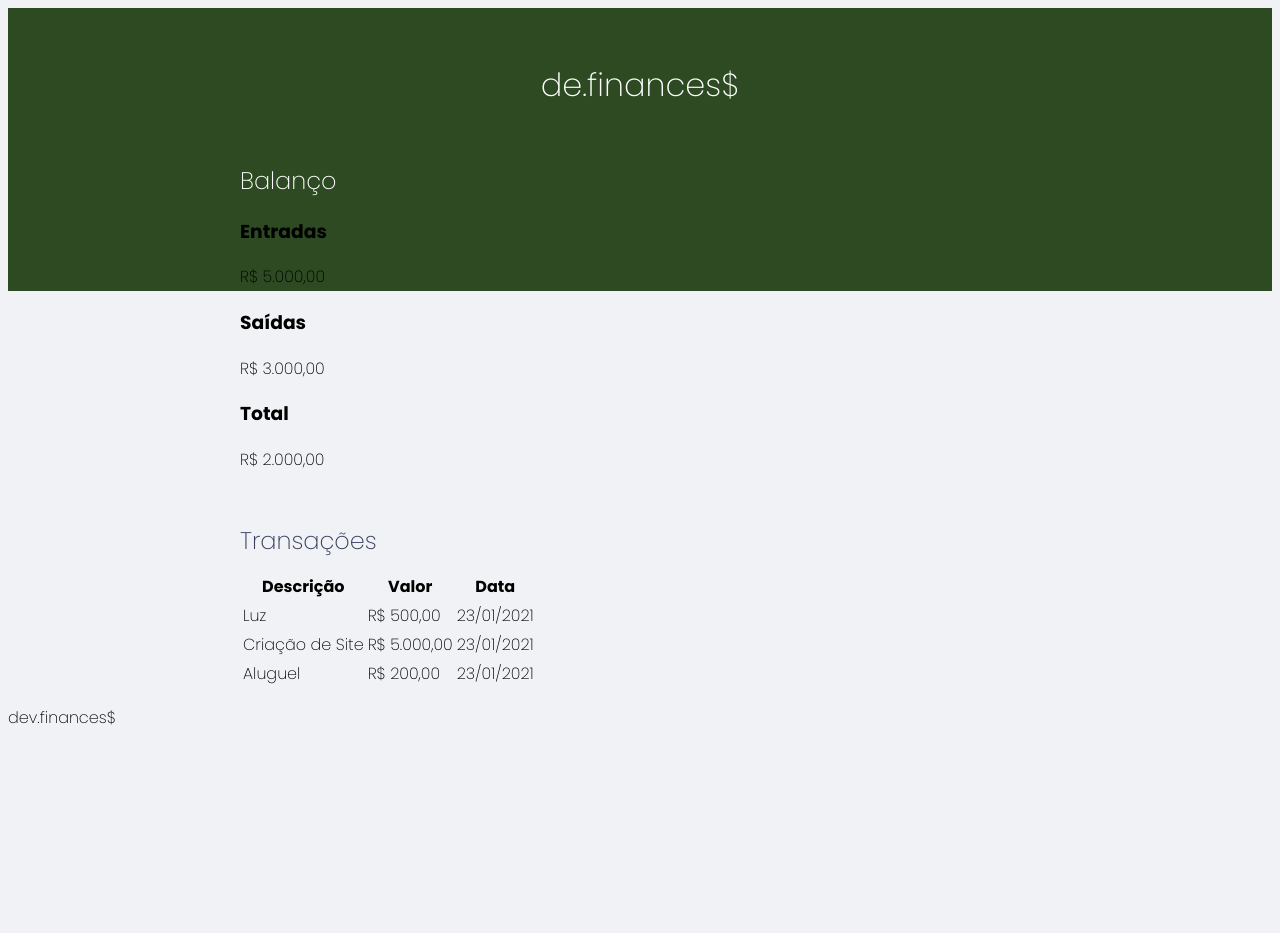
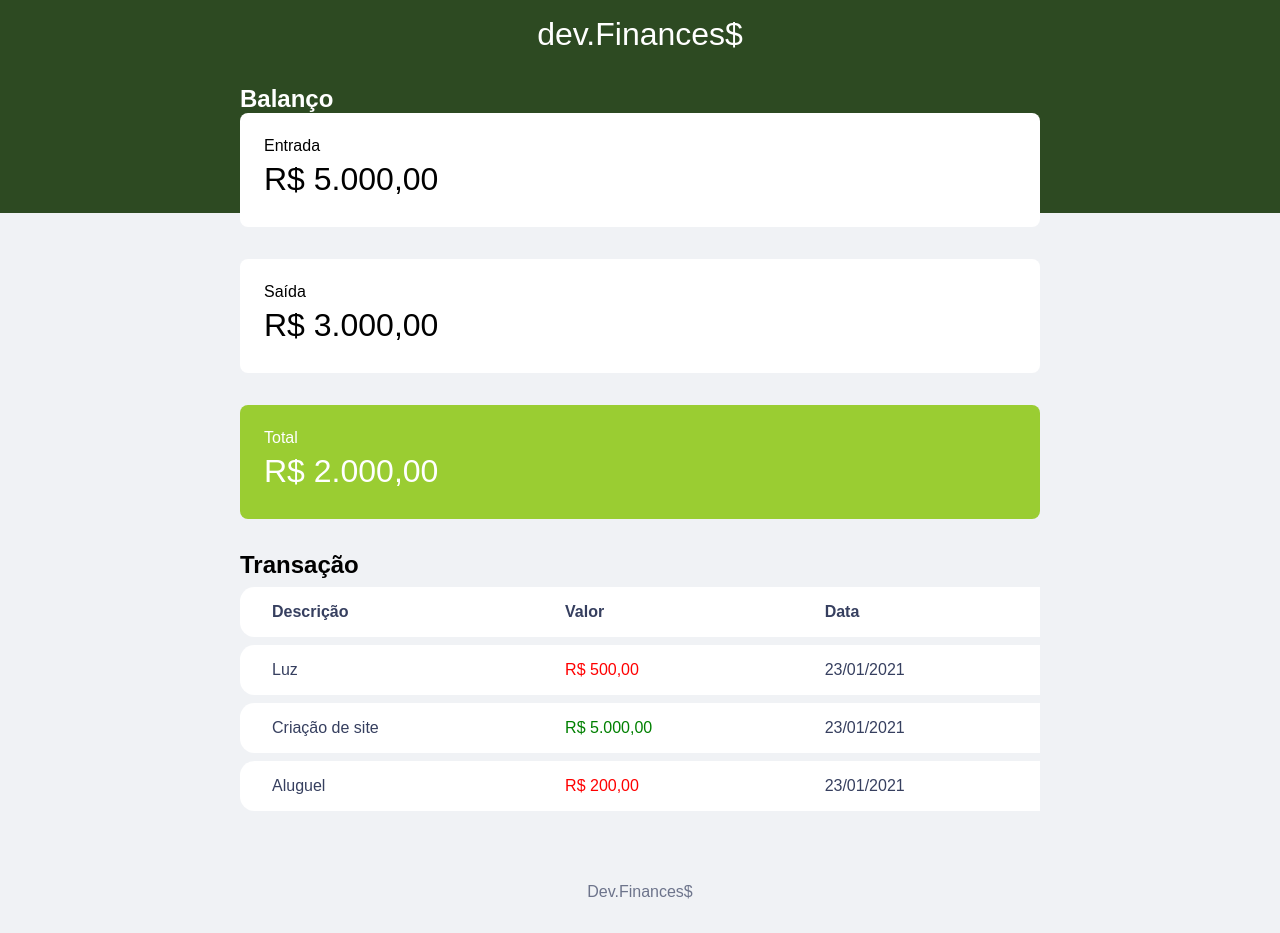
Before and after one commit to bramachadobr/DevFinances2, a plain HTML site: page index.html in a window 1280 px wide. Before the commit the page ends 800 px from the top, so only its background shows below. Drawn offline with Linux system fonts and the light colour scheme.

Commit message:
Atualziacao

```diff
--- a/index.html
+++ b/index.html
@@ -1,47 +1,44 @@
 <!DOCTYPE html>
-<html lang="pt-br">
+<html lang="en">
 
 <head>
     <meta charset="UTF-8">
     <meta http-equiv="X-UA-Compatible" content="IE=edge">
     <meta name="viewport" content="width=device-width, initial-scale=1.0">
-    <title>dev.finances$</title>
+    <link rel="stylesheet" href="style2.css">
+    <link rel="preconnect" href="https://fonts.googleapis.com">
+    <link rel="preconnect" href="https://fonts.gstatic.com" crossorigin>
+    <link
+        href="https://fonts.googleapis.com/css2?family=Roboto:ital,wght@0,300;0,400;0,500;0,900;1,500;1,700&display=swap"
+        rel="stylesheet">
+    <title>Document</title>
 </head>
 
-<!-- <style>
-    body{
-        color: red;
-    }
-</style> -->
+<body class="container">
+    <header>
+        <h1 id="logo">dev.Finances$</h1>
+    </header>
+    <main class="conteiner">
 
-<link rel="stylesheet" href="./style.css">
-<link rel="preconnect" href="https://fonts.googleapis.com">
-<link rel="preconnect" href="https://fonts.gstatic.com" crossorigin>
-<link href="https://fonts.googleapis.com/css2?family=Poppins:ital,wght@0,200;0,600;0,700;0,800;1,400;1,700;1,800&display=swap" rel="stylesheet">
-
-<body>
-    <header>
-        <h1 id="logo">de.finances$</h1>
-    </header>
-
-    <main class="conteiner">
         <section id="balance">
             <h2>Balanço</h2>
-            <div id="card">
-                <h3>Entradas</h3>
+            <div class="card">
+                <h3>Entrada</h3>
                 <p>R$ 5.000,00</p>
             </div>
-            <div id="card">
-                <h3>Saídas</h3>
+            <div class="card">
+                <h3>Saída</h3>
                 <p>R$ 3.000,00</p>
             </div>
-            <div id="card">
+            <div class="card total">
                 <h3>Total</h3>
                 <p>R$ 2.000,00</p>
             </div>
         </section>
+
         <section id="transaction">
-            <h2>Transações</h2>
+            <h2>Transação</h2>
+            <div>
                 <table id="data-table">
                     <thead>
                         <tr>
@@ -53,27 +50,28 @@
                     <tbody>
                         <tr>
                             <td>Luz</td>
-                        <td>R$ 500,00</td>
+                            <td class="saida">R$ 500,00</td>
                             <td>23/01/2021</td>
                         </tr>
                         <tr>
-                        <td>Criação de Site</td>
-                        <td>R$ 5.000,00</td>
+                            <td>Criação de site</td>
+                            <td class="entrada">R$ 5.000,00</td>
                             <td>23/01/2021</td>
                         </tr>
                         <tr>
                             <td>Aluguel</td>
-                        <td>R$ 200,00</td>
+                            <td class="saida">R$ 200,00</td>
                             <td>23/01/2021</td>
                         </tr>
                     </tbody>
                 </table>
+            </div>
         </section>
-
     </main>
     <footer>
-        <p>dev.finances$</p>
+        <p>Dev.Finances$</p>
     </footer>
 
 </body>
+
 </html>
--- a/style.css
+++ b/style.css
@@ -1,3 +1,20 @@
+/*
+quando pegar o html pelo id usar # no CSS
+quando pegar o html pela class usar o . no CSS
+quando pelar o html pelo nome do componente usar apenas o nome do componento no CSS
+*/
+
+
+:root{
+    --dark-color: #363f5f;
+}
+
+*{
+    margin: 0;
+    padding: 0;
+    box-sizing: border-box;
+}
+
 body{
     background: #f0f2f5;
     font-family: 'Poppins', sans-serif;
@@ -13,12 +30,10 @@ body{
 h2{
     margin-top: 3.2rem;
     margin-bottom: 0.8rem;
-    color: #363f5f;
-    font-weight: 500;
+    color: var(--dark-color);
+    font-weight: normal;
 }
 
-
-/*HEADER===================*/
 header {
     background: #2d4a22;
     padding: 2rem 0 10rem;
@@ -39,3 +54,80 @@ header {
     color: white;
     margin-top: 0;
 }
+
+/*Cards===================*/
+.card {
+    background: white;
+    padding: 1.5rem;
+    border-radius: 0.35rem;
+    margin-bottom: 2rem;
+    color: var(--dark-color);
+}
+
+
+.card h3{
+    font-size: 1rem;
+    font-weight: bold;
+}
+
+.card p{
+    font-size: 2rem;
+    font-weight: normal;
+    line-height: 3rem;
+}
+
+.card.total{
+    background: #49AA26 ;
+    color: white;
+}
+
+/*Table===================*/
+
+#data-table{
+    width: 100%;
+    border-spacing: 0rem 0.5rem;
+    color: var(--dark-color);
+}
+
+table thead tr th:first-child,
+table tbody tr td:first-child{
+    border-radius: 0.90rem 0 0 0.90rem;
+}
+
+table thead th{
+    background: white;
+    font-weight: bold;
+    padding: 1rem 2rem;
+    text-align: left;
+    color: var(--dark-color);
+}
+  table tbody tr:hover{
+    opacity:50%;
+  }
+
+table tbody td {
+    background: white;
+    padding: 1rem 2rem;
+}
+
+td.description{
+    color: var(--dark-color);
+}
+
+td.entrada{
+    color: #49AA26;
+}
+
+.saida{
+    color: #e92929;
+}
+
+/*Footer===================*/
+
+footer{
+    text-align: center;
+    padding: 4rem 0 2rem;
+    color: var(--dark-color);
+    opacity: 0.7;
+
+}
--- /dev/null
+++ b/style2.css
@@ -0,0 +1,119 @@
+
+:root{
+    --dark-color: #363f5f;
+}
+
+*{
+    margin: 0;
+    padding: 0;
+    box-sizing: border-box;
+}
+
+body{
+    background: #f0f2f5;
+    font-family: 'Poppins', sans-serif;
+
+}
+
+.conteiner{
+    width: min(90vw, 800px);
+    margin: auto;
+}
+
+/* header======================== */
+
+header{
+    background: #2d4a22;
+    padding: 1rem 0 10rem;
+    text-align: center;
+}
+
+#logo{
+    color: #fff;
+    font-weight: 100;
+}
+
+
+/* Balance=================== */
+
+#balance{
+    margin-top: -8rem;
+}
+
+#balance h2{
+    color: white;
+    margin-top: 0;
+}
+
+.card {
+    background: white;
+    border-radius: 0.50rem;
+    padding: 1.5rem;
+    margin-bottom: 2rem;
+}
+
+.card h3{
+    font-size: 1rem;
+    font-weight: 100;
+}
+
+.card p{
+    font-size: 2rem;
+    line-height: 3rem;
+}
+
+.card.total {
+    background: yellowgreen;
+    color: white;
+}
+
+/* Transação===================== */
+
+#data-table{
+    width: 100%;
+    border-spacing: 0rem 0.5rem;
+    color: var(--dark-color);
+}
+
+table thead tr th:first-child,
+table tbody tr td:first-child{
+    border-radius: 0.90rem 0 0 0.90rem;
+}
+
+table thead th{
+    background: white;
+    font-weight: bold;
+    padding: 1rem 2rem;
+    text-align: left;
+    color: var(--dark-color);
+}
+
+table tbody tr:hover{
+    opacity:50%;
+}
+
+table tbody td {
+    background: white;
+    padding: 1rem 2rem;
+}
+
+.entrada{
+    color: green;
+}
+
+.saida{
+    color: red;
+}
+
+
+
+
+
+/* footer============================= */
+
+footer{
+    text-align: center;
+    padding: 4rem 0 2rem;
+    opacity: 0.7;
+    color: var(--dark-color);
+}
```
Also changed, not shown: index3.html (added, +79 -0 lines). Lines whose indentation alone changed are shown as unchanged.
